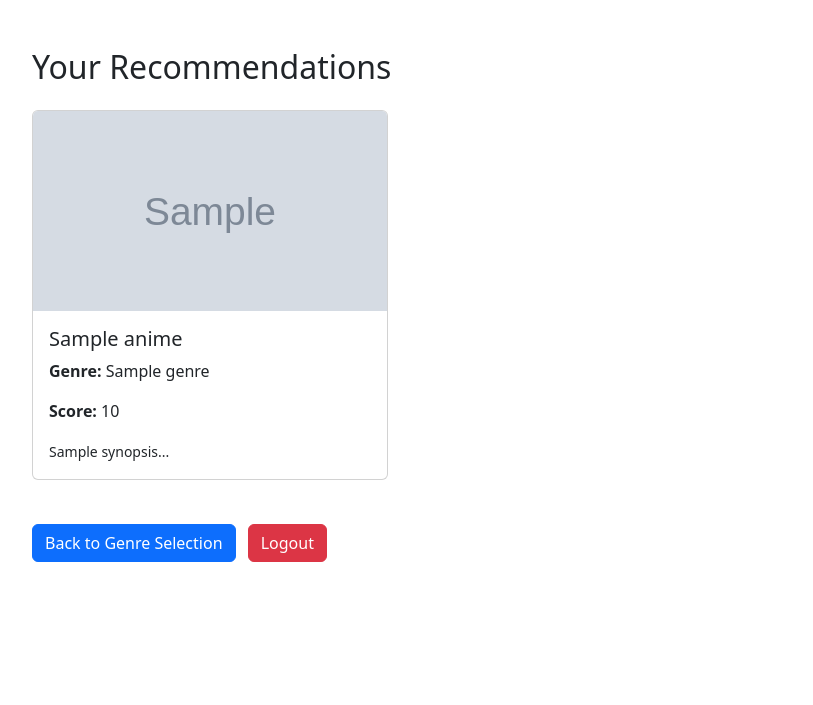
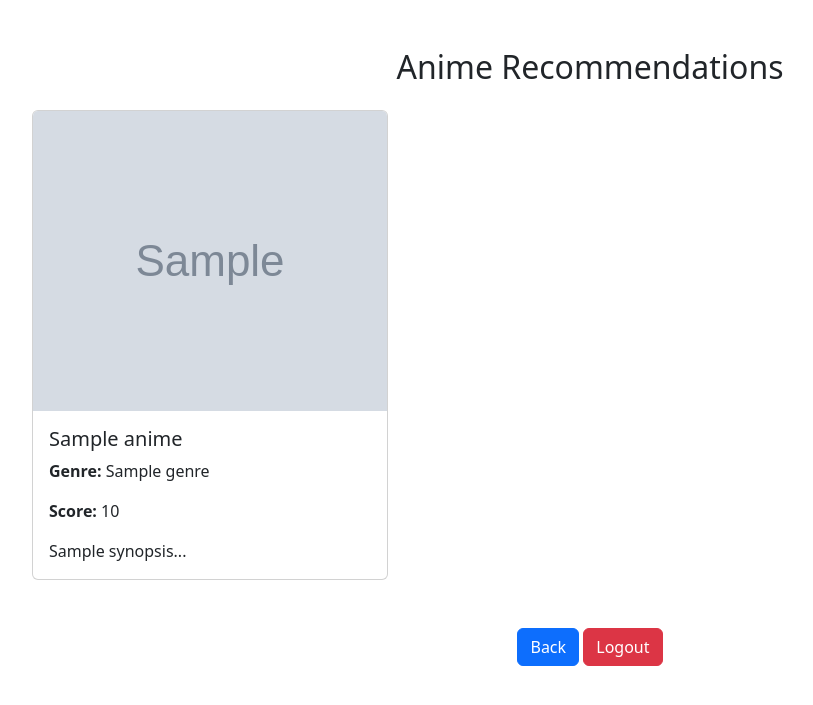
Before and after one commit to kirito6205/anime-recommendation-system, a Flask app: template templates/recommendations.html in a window 1280 px wide. Shown: the top 705 px of the page, without its empty margins (50-863 px from the left). Run offline with Flask 3, Linux system fonts and the light colour scheme; the template is opened without the code that fills it: most values are stand-ins (such as "Sample title", 1, 10 or a date in 2020); grey boxes marked "Sample" are stand-in pictures.

Commit message:
recommendations.html

```diff
--- a/templates/recommendations.html
+++ b/templates/recommendations.html
@@ -4,44 +4,30 @@
     <meta charset="UTF-8">
     <title>Recommendations</title>
     <link href="https://cdn.jsdelivr.net/npm/bootstrap@5.3.0/dist/css/bootstrap.min.css" rel="stylesheet">
-    <style>
-        .anime-card {
-            margin-bottom: 20px;
-        }
-        .anime-card img {
-            max-height: 200px;
-            object-fit: cover;
-        }
-    </style>
 </head>
 <body>
-<div class="container">
-    <h2 class="mt-5">Your Recommendations</h2>
-
-    {% if recommendations %}
-        <div class="row mt-4">
+<div class="container mt-5">
+    <h2 class="text-center mb-4">Anime Recommendations</h2>
+    <div class="row">
         {% for anime in recommendations %}
-                <div class="col-md-4 anime-card">
+        <div class="col-md-4 mb-4">
             <div class="card h-100">
-                        <img src="{{ anime.image_url }}" class="card-img-top" alt="{{ anime.name }}">
+                <img src="{{ anime.image_url }}" class="card-img-top" style="height: 300px; object-fit: cover;">
                 <div class="card-body">
                     <h5 class="card-title">{{ anime.name }}</h5>
-                            <p><strong>Genre:</strong> {{ anime.genre }}</p>
-                            <p><strong>Score:</strong> {{ anime.score }}</p>
-                            <p class="card-text"><small>{{ anime.synopsis[:200] }}...</small></p>
+                    <p class="card-text"><strong>Genre:</strong> {{ anime.genre }}</p>
+                    <p class="card-text"><strong>Score:</strong> {{ anime.score }}</p>
+                    <p class="card-text">{{ anime.synopsis[:100] }}...</p>
                 </div>
             </div>
         </div>
         {% endfor %}
     </div>
-    {% else %}
-        <p class="mt-4">No recommendations found for the selected genre.</p>
-    {% endif %}
-
-    <a href="{{ url_for('index') }}" class="btn btn-primary mt-4">Back to Genre Selection</a>
-    <a href="{{ url_for('logout') }}" class="btn btn-danger mt-4 ms-2">Logout</a>
+    <div class="text-center mt-4">
+        <a href="{{ url_for('index') }}" class="btn btn-primary">Back</a>
+        <a href="{{ url_for('logout') }}" class="btn btn-danger">Logout</a>
     </div>
-
+</div>
 <script src="https://cdn.jsdelivr.net/npm/bootstrap@5.3.0/dist/js/bootstrap.bundle.min.js"></script>
 </body>
 </html>
```
Lines whose indentation alone changed are shown as unchanged.
